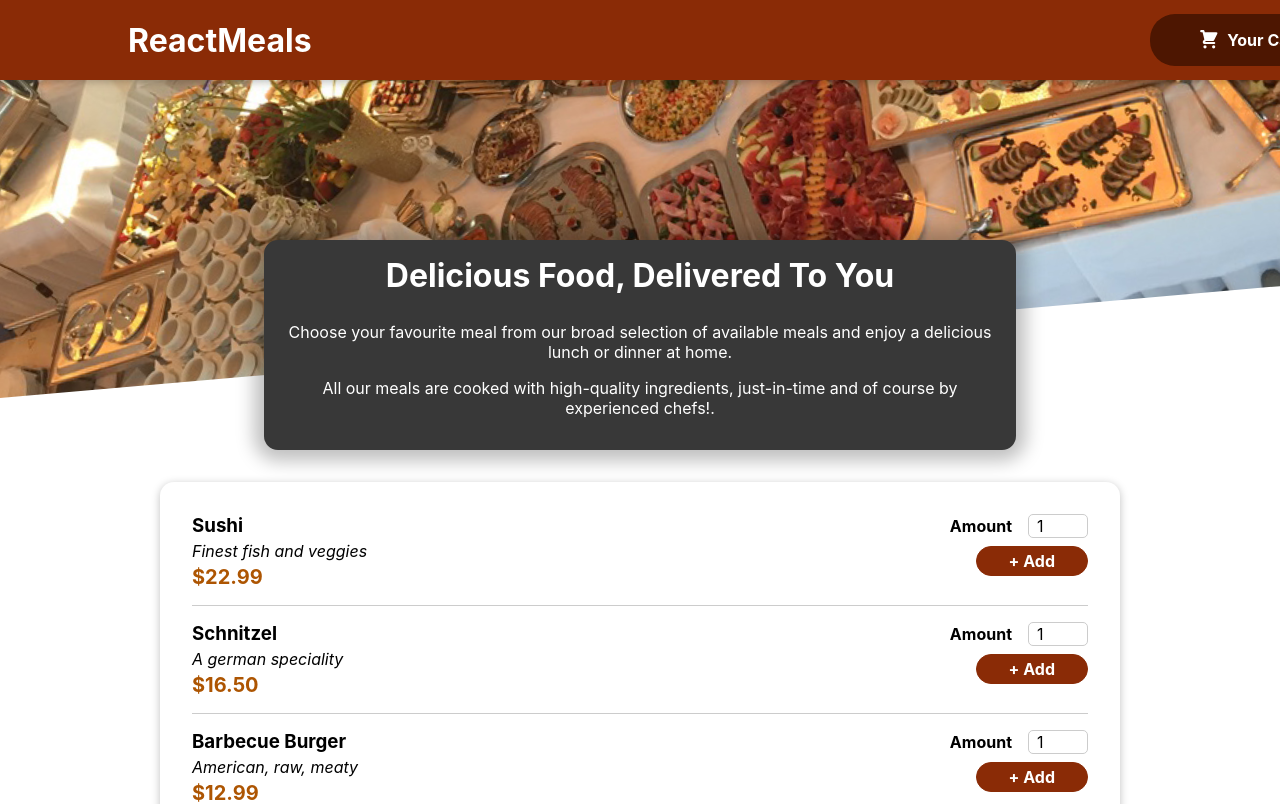
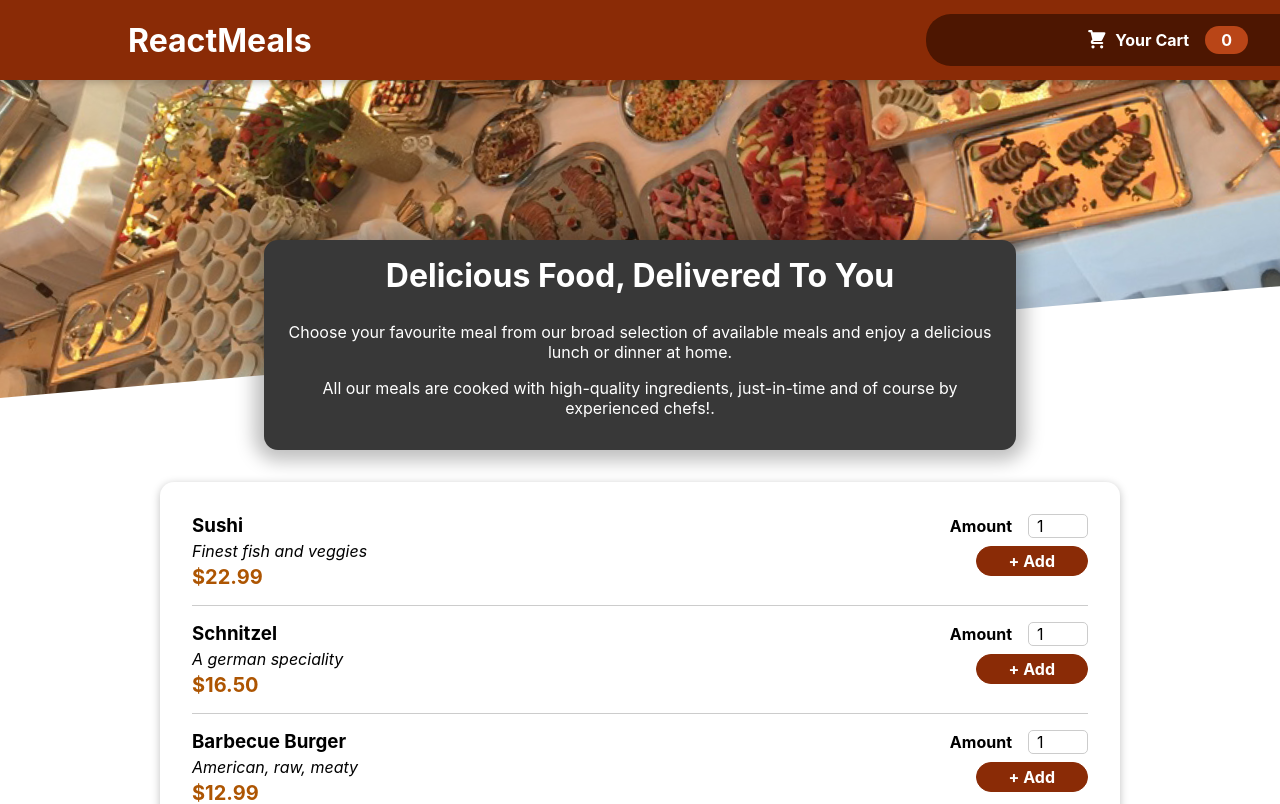
Before and after one commit to thanmayatanu1/Restaurant, a React (Create React App) app: page / in a window 1280 px wide. Shown: the top 804 px of the page. Built offline with nearby package versions, Linux system fonts and the light colour scheme.

Commit message:
header padding changed

```diff
--- a/src/components/Layout/HeaderCartButton.module.css
+++ b/src/components/Layout/HeaderCartButton.module.css
@@ -4,7 +4,7 @@
     border: none;
     background-color: #4d1601;
     color: white;
-    padding: 0.75rem 3rem;
+    padding: 0.75rem 10rem;
     display: flex;
     justify-content: space-around;
     align-items: center;
```
